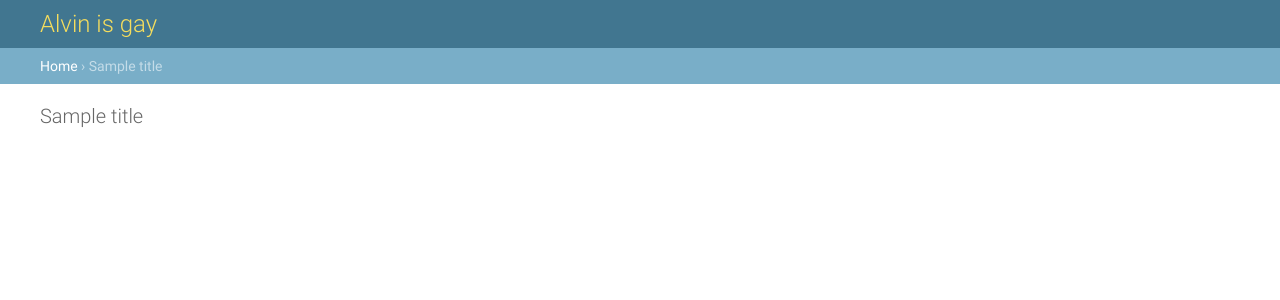
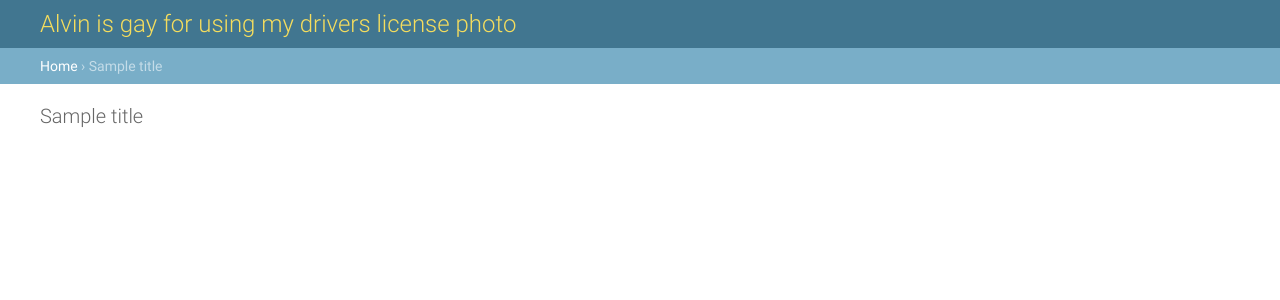
Before and after one commit to Bbabuhub/VotingPoll, a Django app: template PollForVoting/templates/admin/base_site.html in a window 1280 px wide. Shown: the top 300 px of the page. Run offline with Django 3.2, Linux system fonts and the light colour scheme; the template is opened without the code that fills it: most values are stand-ins (such as "Sample title", 1, 10 or a date in 2020).

Commit message:
Overrode default admin template by moving it to a custom directory and pointing settings option DIRS to that directory and editing said template with a custom title-Alvin is gay......

```diff
--- a/PollForVoting/templates/admin/base_site.html
+++ b/PollForVoting/templates/admin/base_site.html
@@ -3,7 +3,7 @@
 {% block title %}{{ title }} | {{ site_title|default:_('Django site admin') }}{% endblock %}
 
 {% block branding %}
-<h1 id="site-name"><a href="{% url 'admin:index' %}">Alvin is gay</a></h1>
+<h1 id="site-name"><a href="{% url 'admin:index' %}">Alvin is gay for using my drivers license photo</a></h1>
 {% endblock %}
 
 {% block nav-global %}{% endblock %}
```
